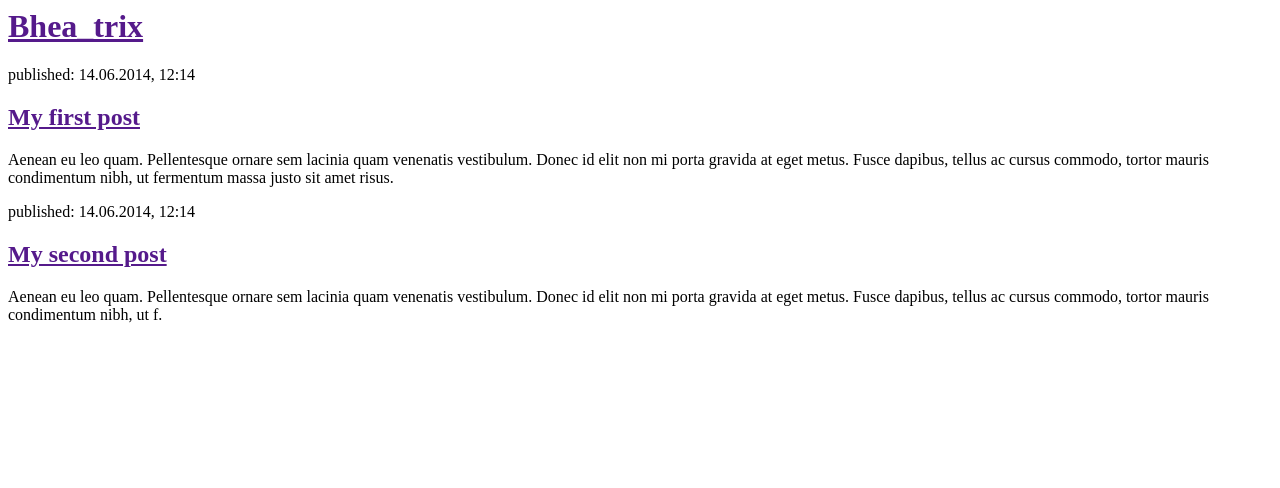
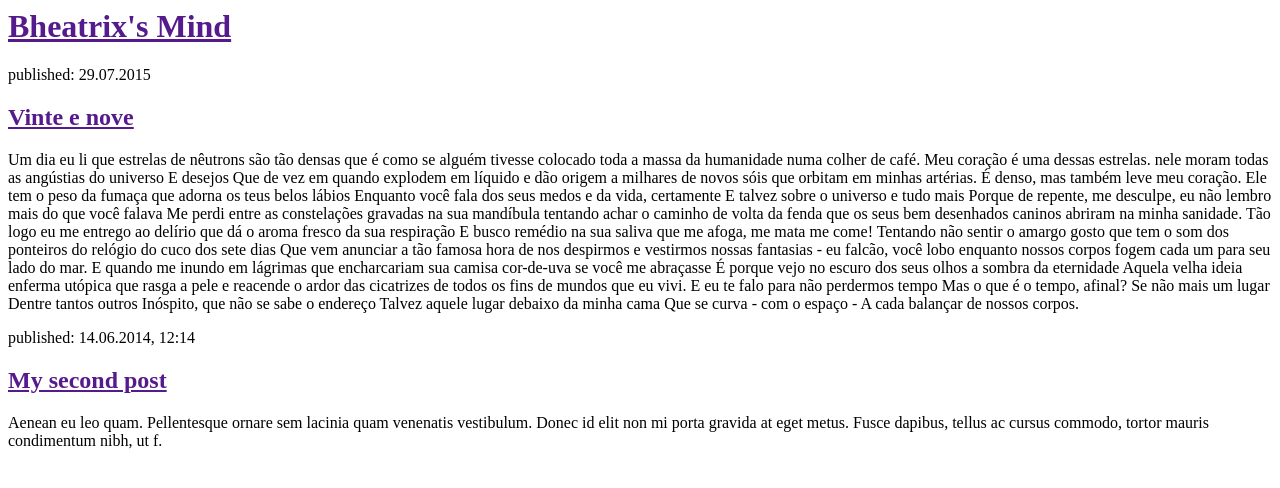
Before and after one commit to bheatrixbf/my-first-blog, a Django app: page / in a window 1280 px wide. Shown: the top 488 px of the page. Run offline with Django 3.2, Linux system fonts and the light colour scheme.

Commit message:
Update post_list.html

```diff
--- a/blog/templates/blog/post_list.html
+++ b/blog/templates/blog/post_list.html
@@ -4,13 +4,69 @@
     </head>
     <body>
         <div>
-            <h1><a href="">Bhea_trix</a></h1>
+            <h1><a href="">Bheatrix's Mind</a></h1>
         </div>
 
         <div>
-            <p>published: 14.06.2014, 12:14</p>
-            <h2><a href="">My first post</a></h2>
-            <p>Aenean eu leo quam. Pellentesque ornare sem lacinia quam venenatis vestibulum. Donec id elit non mi porta gravida at eget metus. Fusce dapibus, tellus ac cursus commodo, tortor mauris condimentum nibh, ut fermentum massa justo sit amet risus.</p>
+            <p>published: 29.07.2015</p>
+            <h2><a href="">Vinte e nove</a></h2>
+            <p>Um dia eu li
+que estrelas de nêutrons são tão densas
+que é como se alguém tivesse
+colocado toda a massa da humanidade
+numa colher de café.
+Meu coração é uma dessas estrelas.
+nele moram todas as angústias do universo
+E desejos
+Que de vez em quando explodem
+em líquido
+e dão origem a milhares de novos sóis
+que orbitam em minhas artérias.
+É denso, mas também leve
+meu coração.
+Ele tem o peso da fumaça
+que adorna os teus belos lábios
+Enquanto você fala
+dos seus medos
+e da vida, certamente
+E talvez sobre o universo e tudo mais
+Porque de repente, me desculpe,
+eu não lembro mais do que você falava
+Me perdi entre as constelações gravadas na sua mandíbula
+tentando achar o caminho de volta da fenda
+que os seus bem desenhados caninos abriram na minha sanidade.
+Tão logo eu me entrego
+ao delírio
+que dá
+o aroma fresco da sua respiração
+E busco remédio na sua saliva
+que me afoga, me mata
+me come!
+Tentando não sentir o amargo
+gosto que tem o som
+dos ponteiros do relógio
+do cuco dos sete dias
+Que vem anunciar
+a tão famosa hora
+de nos despirmos e vestirmos nossas fantasias - eu falcão, você lobo
+enquanto nossos corpos fogem cada um para seu lado do mar.
+E quando me inundo em lágrimas
+que encharcariam sua camisa cor-de-uva
+se você me abraçasse
+É porque vejo no escuro dos seus olhos a sombra da eternidade
+Aquela velha ideia
+enferma
+utópica
+que rasga a pele e reacende o ardor das cicatrizes
+de todos os fins de mundos que eu vivi.
+E eu te falo para não perdermos tempo
+Mas o que é o tempo, afinal?
+Se não mais um lugar
+Dentre tantos outros
+Inóspito, que não se sabe o endereço
+Talvez aquele lugar debaixo da minha cama
+Que se curva - com o espaço -
+A cada balançar de nossos corpos.</p>
         </div>
 
         <div>
```
